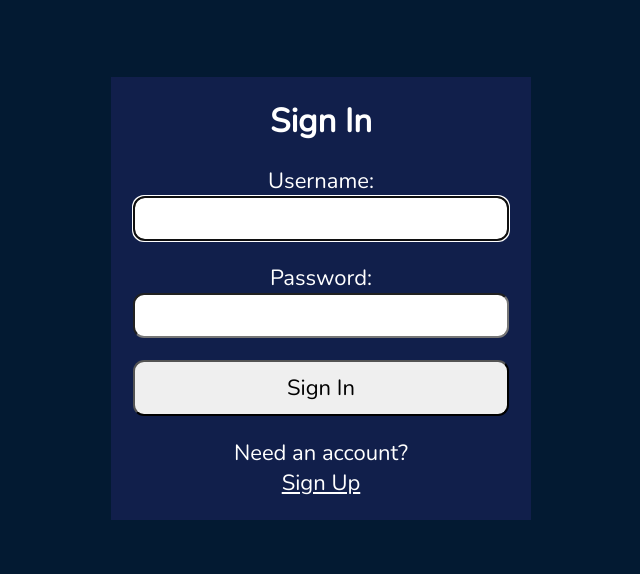
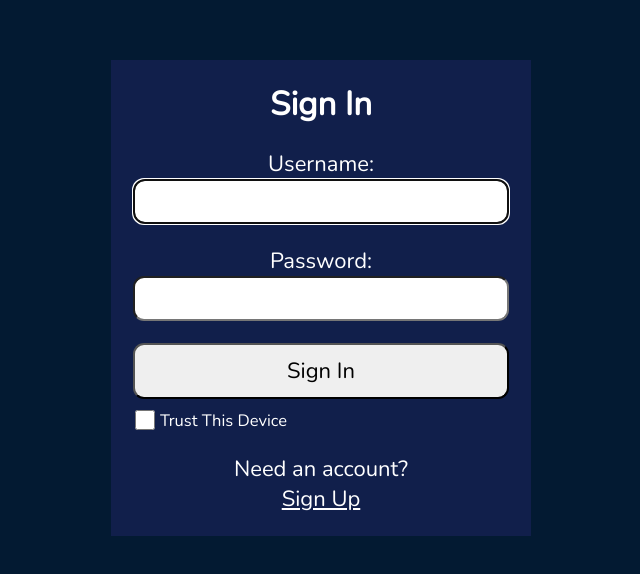
Before and after one commit to vish23698sahu/React-Login-Register-axios, a React (Create React App) app: page /login in a window 1280 px wide. Shown: the part 102-676 px from the top of the page, without its empty margins (319-959 px from the left). Built offline with nearby package versions, Linux system fonts and the light colour scheme.

Commit message:
v - 6 persistent login code added

```diff
--- a/src/App.js
+++ b/src/App.js
@@ -1,5 +1,3 @@
-import './App.css';
-import { Route, Routes } from 'react-router-dom';
 import Layout from './components/Layout';
 import Login from './components/Login';
 import Register from './components/Register';
@@ -11,6 +9,9 @@
 import Admin from './components/Admin';
 import Lounge from './components/Lounge';
 import RequireAuth from './components/RequireAuth';
+import PersistLogin from './components/PersistLogin';
+import { Route, Routes } from 'react-router-dom';
+import './App.css';
 
 const ROLES = {
   'User': 2001,
@@ -29,6 +30,7 @@
         <Route path="unauthorized" element={<Unauthorized />} />
 
         {/* protected routes */}
+        <Route element={<PersistLogin />} >
           <Route element={<RequireAuth allowedRoles={[ROLES.User]} />}>
             <Route path="/" element={<Home />} />
           </Route>
@@ -41,6 +43,7 @@
           <Route element={<RequireAuth allowedRoles={[ROLES.Editor, ROLES.Admin]} />}>
             <Route path="lounge" element={<Lounge />} />
           </Route>
+        </Route>
 
         {/* catch all */}
         <Route path="*" element={<Missing />} />
--- a/src/components/Home.js
+++ b/src/components/Home.js
@@ -1,15 +1,12 @@
-import React, { useContext } from 'react';
 import { Link, useNavigate } from 'react-router-dom';
-import AuthContext from '../context/AuthProvider';
+import useLogout from '../hooks/useLogout';
 
 const Home = () => {
-    const { setAuth } = useContext(AuthContext);
     const navigate = useNavigate();
+    const logout = useLogout();
 
-    const logout = async () => {
-        // if used in more components, this should be in context
-        // axios to /logout endpoint
-        setAuth({});
+    const signOut = async () => {
+        await logout();
         navigate('/linkpage');
     }
 
@@ -26,8 +23,9 @@
             <Link to="/lounge">Go to the Lounge</Link>
             <br />
             <Link to="/linkpage">Go to the link page</Link>
+
             <div className="flexGrow">
-                <button onClick={logout}>Sign Out</button>
+                <button onClick={signOut}>Sign Out</button>
             </div>
         </section>
     )
--- a/src/components/Login.js
+++ b/src/components/Login.js
@@ -7,7 +7,7 @@
 const LOGIN_URL = '/auth';
 
 const Login = () => {
-    const { setAuth } = useAuth();
+    const { setAuth, persist, setPersist } = useAuth();
 
     const navigate = useNavigate();
     const location = useLocation();
@@ -66,6 +66,14 @@
         }
     }
 
+    const togglePersist = () => {
+        setPersist(prev => !prev);
+    }
+
+    useEffect(() => {
+        localStorage.setItem("persist", persist);
+    }, [persist])
+
     return (
         <section>
             <p ref={errRef} className={errMsg ? "errmsg" : "offscreen"} aria-live="assertive" >{errMsg}</p>
@@ -90,6 +98,14 @@
                     required
                 />
                 <button>Sign In</button>
+                <div className='persistCheck'>
+                    <input
+                        type="checkbox"
+                        onChange={togglePersist}
+                        checked={persist}
+                    />
+                    <label htmlFor='persist'>Trust This Device</label>
+                </div>
             </form>
             <p>
                 Need an account? <br />
--- /dev/null
+++ b/src/components/PersistLogin.js
@@ -0,0 +1,49 @@
+import { Outlet } from "react-router-dom";
+import { useState, useEffect } from "react";
+import useRefreshToken from "../hooks/useRefreshToken";
+import useAuth from "../hooks/useAuth";
+
+const PersistLogin = () => {
+    const [isLoading, setIsLoading] = useState(true);
+    const refresh = useRefreshToken();
+    const { auth, persist } = useAuth();
+
+    useEffect(() => {
+        let isMounted = true;
+        const verifyRefreshToken = async () => {
+            try {
+                await refresh();
+            }
+            catch (err) {
+                console.log(err);
+            }
+            finally {
+                isMounted && setIsLoading(false);
+            }
+        }
+
+        !auth?.accessToken ? verifyRefreshToken() : setIsLoading(false);
+
+        return () => isMounted = false;
+    }, []);
+
+    useEffect(() => {
+        console.log(`is Loading : ${isLoading}`);
+        console.log(`aT : ${JSON.stringify(auth?.accessToken)}`);
+    }, [isLoading]);
+
+    return (
+        <>
+            {
+                !persist
+                    ? <Outlet />
+                    : isLoading
+                        ? <p>Loading...</p>
+                        : <Outlet />
+            }
+        </>
+    );
+
+}
+
+export default PersistLogin;
--- a/src/context/AuthProvider.js
+++ b/src/context/AuthProvider.js
@@ -1,13 +1,12 @@
-
 import { createContext, useState } from "react";
-
-const AuthContext = createContext({})
+const AuthContext = createContext({});
 
 export const AuthProvider = ({ children }) => {
     const [auth, setAuth] = useState({});
+    const [persist, setPersist] = useState(JSON.parse(localStorage.getItem("persist")) || false);
 
     return (
-        <AuthContext.Provider value={{ auth, setAuth }}>
+        <AuthContext.Provider value={{ auth, setAuth, persist, setPersist }}>
             {children}
         </AuthContext.Provider>
     )
--- /dev/null
+++ b/src/hooks/useLogout.js
@@ -0,0 +1,22 @@
+import axios from "../api/axios";
+import useAuth from "./useAuth";
+
+const useLogout = () => {
+    const { setAuth } = useAuth();
+
+    const logout = async () => {
+        setAuth({});
+        try {
+            const response = await axios('/logout', {
+                withCredentials: true
+            })
+        }
+        catch (err) {
+            console.log(err);
+        }
+    }
+
+    return logout;
+}
+
+export default useLogout;
--- a/src/hooks/useRefreshToken.js
+++ b/src/hooks/useRefreshToken.js
@@ -11,7 +11,11 @@
         setAuth(prev => {
             console.log('Hello ', JSON.stringify(prev));
             console.log('Hey ', response.data.accessToken);
-            return { ...prev, accessToken: response.data.accessToken }
+            return {
+                ...prev,
+                roles: response.data.roles,
+                accessToken: response.data.accessToken
+            }
         });
         return response.data.accessToken;
     }
--- a/src/index.css
+++ b/src/index.css
@@ -112,3 +112,28 @@
 .line {
     display: inline-block;
 }
+
+.flexGrow{
+    flex-grow: 1;
+    display: flex;
+    justify-content: flex-start;
+    align-items: flex-end;
+}
+
+.persistCheck{
+    font-size: 0.75rem;
+    margin-top: 10px;
+    display: flex;
+    justify-content: flex-start;
+    align-items: flex-end;
+}
+
+.persistCheck label{
+    margin: 0;
+}
+
+[type="checkbox"]{
+    height: 20px;
+    width: 20px;
+    margin: 0 5px 2px 2px;
+}
```
Lines whose indentation alone changed are shown as unchanged.
